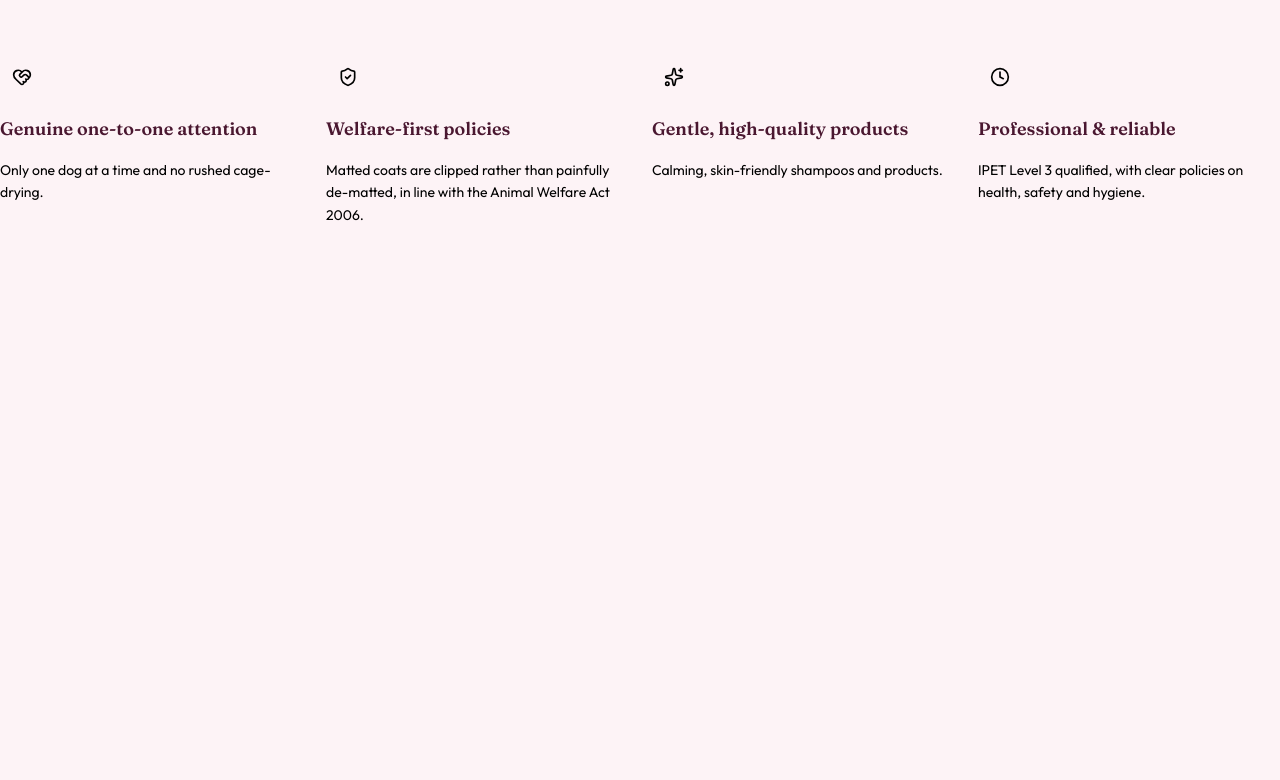
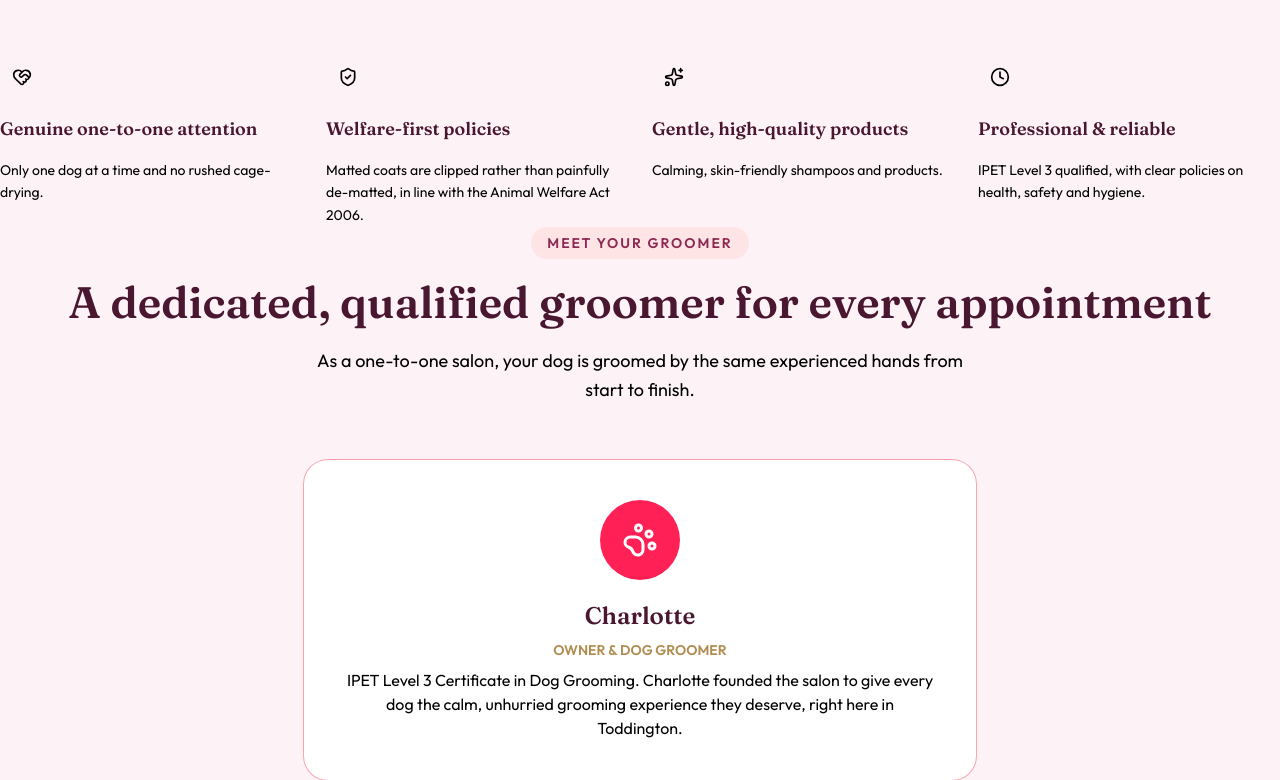
Before and after one commit to ecircuitt336/Charlotte-s_Soapy_Pups, a React (Vite) app: page / in a window 1280 px wide. Shown: the part 3377-4157 px from the top of the page. Before the commit the page ends 3604 px from the top, so only its background shows below. Built offline with nearby package versions, Linux system fonts and the light colour scheme.

Commit message:
Added Team section

```diff
--- /dev/null
+++ b/src/components/cards/TeamCard.jsx
@@ -0,0 +1,18 @@
+import { PawPrint } from "lucide-react";
+
+export default function TeamCard({ name, role, bio }) {
+  return (
+    <div className="flex flex-col items-center gap-5 rounded-3xl bg-white p-10 text-center ring-1 ring-rose-300">
+      <div
+        className="flex h-20 w-20 items-center justify-center rounded-full bg-rose-500 text-white"
+      >
+        <PawPrint className="h-9 w-9" />
+      </div>
+      <div className="flex flex-col gap-2">
+        <h3 className="text-2xl">{name}</h3>
+        <p className="text-sm font-semibold uppercase text-gold-600">{role}</p>
+        <p>{bio}</p>
+      </div>
+    </div>
+  );
+}
--- /dev/null
+++ b/src/components/sections/Team.jsx
@@ -0,0 +1,25 @@
+import Container from "../ui/Container";
+import SectionHeading from "../ui/SectionHeading";
+import TeamCard from "../cards/TeamCard";
+import { businessInfo } from "../../data/businessInfo";
+
+export default function Team() {
+  return (
+    <Container className="flex flex-col items-center gap-14">
+      <SectionHeading
+        id="team-heading"
+        eyebrow="Meet Your Groomer"
+        title="A dedicated, qualified groomer for every appointment"
+        description="As a one-to-one salon, your dog is groomed by the same experienced hands from start to finish."
+      />
+
+      <div className="w-full max-w-2xl">
+        <TeamCard
+          name="Charlotte"
+          role="Owner & Dog Groomer"
+          bio={`${businessInfo.credential}. Charlotte founded the salon to give every dog the calm, unhurried grooming experience they deserve, right here in Toddington.`}
+        />
+      </div>
+    </Container>
+  );
+}
--- a/src/index.css
+++ b/src/index.css
@@ -8,6 +8,8 @@
   --color-rose-50: #fdf3f6;
   --color-rose-700: #8c2952;
   --color-rose-900: #4a1730;
+
+    --color-gold-600: #b08c4f;
 }
 
 @layer base {
--- a/src/pages/Home.jsx
+++ b/src/pages/Home.jsx
@@ -2,6 +2,7 @@ import Hero from "../components/sections/Hero";
 import About from "../components/sections/About";
 import Services from "../components/sections/Services";
 import WhyChooseUs from "../components/sections/WhyChooseUs";
+import Team from "../components/sections/Team";
 
 export default function Home() {
   return (
@@ -10,6 +11,7 @@ export default function Home() {
       <About />
       <Services />
       <WhyChooseUs />
+      <Team />
     </>
   );
 }
```
